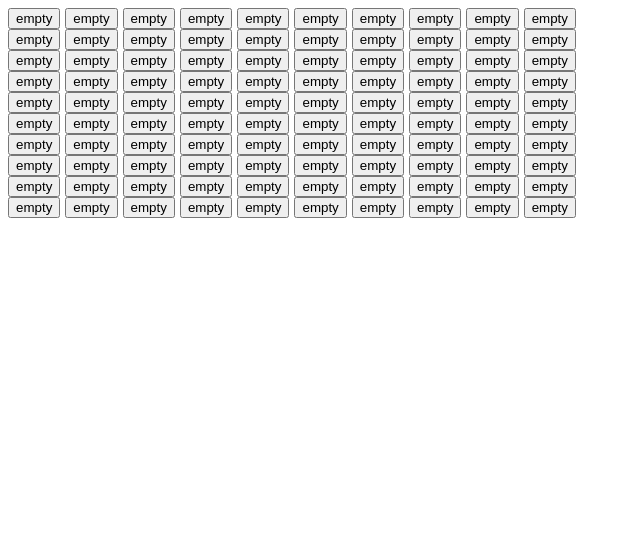
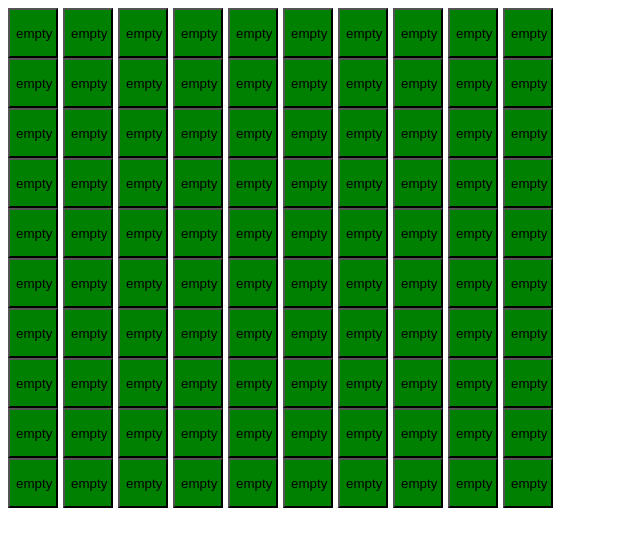
Before and after one commit to MauricioLSalles/bootcamp-frontend-25, a React (Vite) app in the folder Cinema/: page / in a window 1280 px wide. Shown: the top 546 px of the page, without its empty margins (0-640 px from the left). Built offline with nearby package versions, Linux system fonts and the light colour scheme.

Commit message:
added colors

```diff
--- a/Cinema/src/Cinema.jsx
+++ b/Cinema/src/Cinema.jsx
@@ -24,6 +24,7 @@ function Cinema() {
                 {row.map((seat, index) => {
                     return (
                     <button
+                    style={{width:"50px", height:"50px", backgroundColor: seat.state === "empty" ? "green" : "red"}}
                     onClick={() => reserveSeat(id, index)}
                         key={index}
                     >
```
